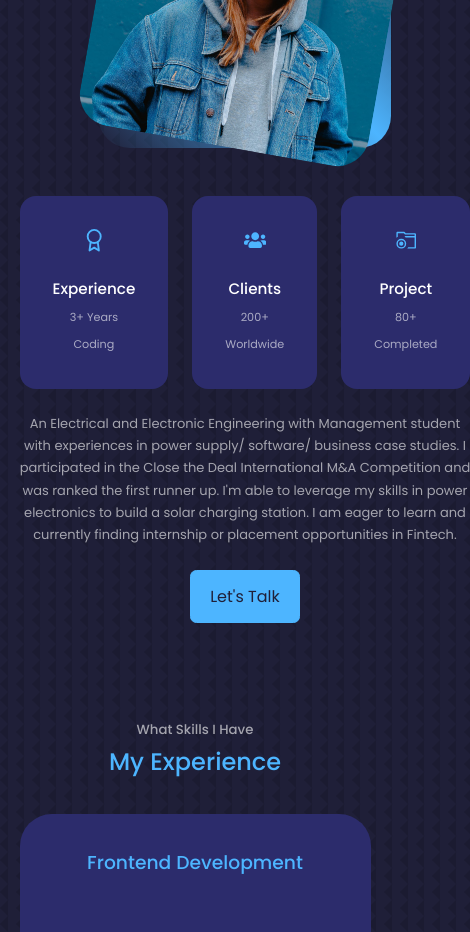
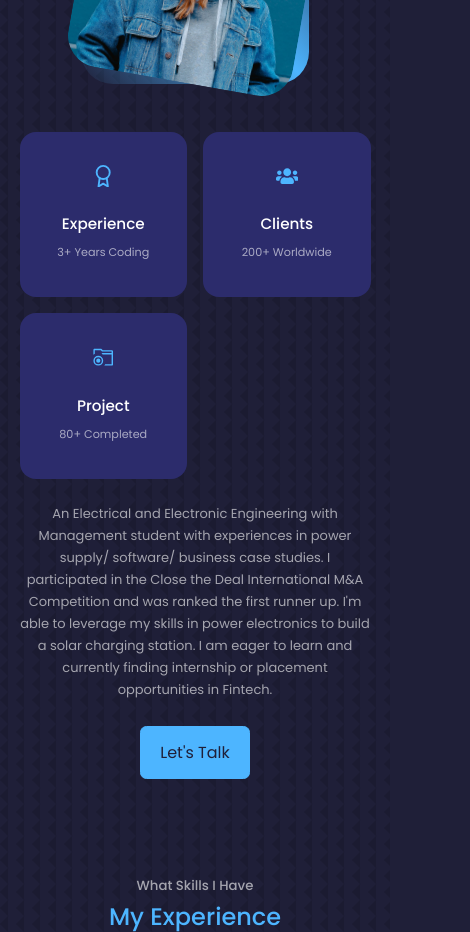
Before and after one commit to KelvinMang/Portfolio_Website, a React (Create React App) app in the folder react-portfolio-website/: page / in a window 390 px wide. Shown: the part 1180-2112 px from the top of the page, 470 px wide, since content can reach past the window. Built offline with nearby package versions, Linux system fonts and the light colour scheme.

Commit message:
fixed stuff for the mobile app view

```diff
--- a/react-portfolio-website/src/components/about/about.css
+++ b/react-portfolio-website/src/components/about/about.css
@@ -95,7 +95,7 @@
         margin: 0 auto 3rem;
     }
 
-    .about__card {
+    .about__cards {
         grid-template-columns: 1fr 1fr;
         gap: 1rem;
     }
```
